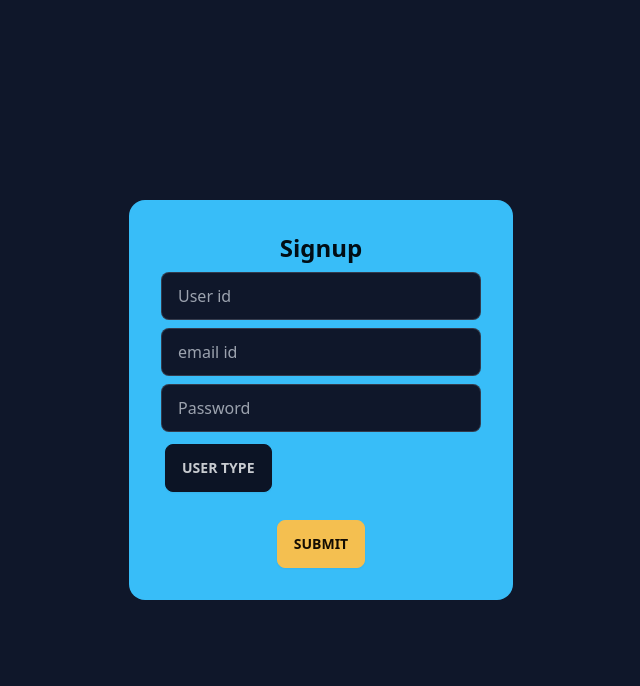
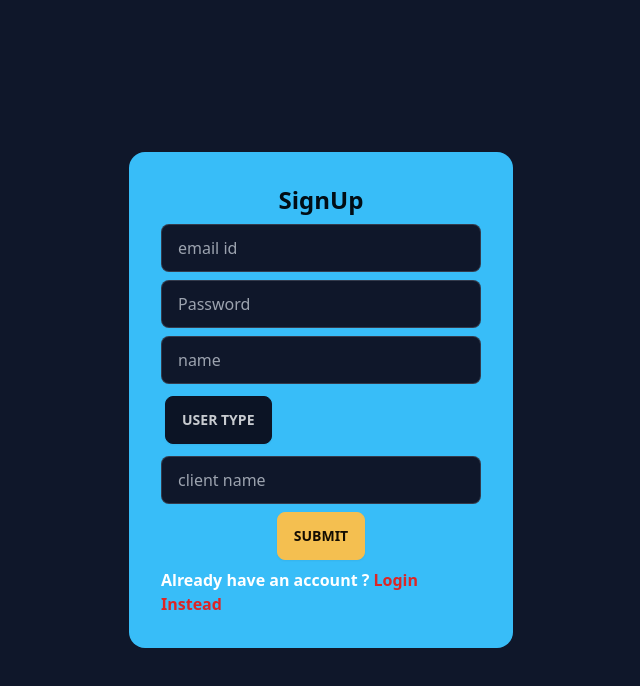
Before and after one commit to BrownCoderAyush/CRM_React, a React (Vite) app: page /signup in a window 1280 px wide. Shown: the top 686 px of the page, without its empty margins (319-959 px from the left). Built offline with nearby package versions, Linux system fonts and the light colour scheme.

Commit message:
completed with the signup page

```diff
--- a/src/Redux/Slices/AuthSlice.js
+++ b/src/Redux/Slices/AuthSlice.js
@@ -14,6 +14,15 @@ const initialState = {
 export const login = createAsyncThunk("/auth/login",async(data)=>{
     try {
         const response = await axiosInstance.post("auth/signin",data);
+        return response;
+    } catch (error) {
+        console.log(error,"err");
+    }
+});
+
+export const signup = createAsyncThunk("/auth/signup",async(data)=>{
+    try {
+        const response = await axiosInstance.post("auth/signup",data);
         return response;
     } catch (error) {
         console.log(error,"err");
--- a/src/pages/auth/Login.jsx
+++ b/src/pages/auth/Login.jsx
@@ -1,6 +1,6 @@
 import { useState } from "react";
 import { useDispatch } from "react-redux";
-import { useNavigate } from "react-router-dom";
+import { Link, useNavigate } from "react-router-dom";
 
 import { login } from "../../Redux/Slices/AuthSlice";
 
@@ -23,11 +23,19 @@ export default function Login(){
         });
     }
 
+    function resetLoginState(){
+        setLoginDetails({
+            email:"",
+            password:""
+        });
+    }
+
     async function onSubmit(){
 
         if(loginDetails.email=="" || loginDetails.password=="")return;
         const response = await dispatch(login(loginDetails));
         if(response.payload) navigator("/");
+        else resetLoginState();
 
     }
 
@@ -54,8 +62,14 @@ export default function Login(){
                         className="input input-bordered w-full max-w-xs text-white"
                     />
                     <div className="card-actions flex justify-center basis-2/3">
-                        <button className="btn btn-warning w-full basis-70 hover:bg-red-500" onClick={onSubmit}>SUBMIT</button>
+                        <button className="btn btn-warning w-full basis-70 hover:bg-yellow-300" onClick={onSubmit}>SUBMIT</button>
                     </div>
+                    <p className="text-white text-base font-semibold">
+                        Don't have an account ? <Link
+                        to="/signup"
+                        className="text-red-600"
+                        >SignUp Instead</Link>
+                    </p>
                 </div>
             </div>
         </div>
--- a/src/pages/auth/Signup.jsx
+++ b/src/pages/auth/Signup.jsx
@@ -1,24 +1,144 @@
+import { useRef, useState } from "react";
+import { useDispatch } from "react-redux";
+import { Link, useNavigate } from "react-router-dom";
+
+import { signup } from "../../Redux/Slices/AuthSlice";
+
+
+
 export default function Signup() {
+
+    const navigator = useNavigate();
+    const dispatch = useDispatch();
+    const detailsRef = useRef(null);
+
+    const [signupDetails, setSignupDetails] = useState({
+        email: "",
+        password: "",
+        name: "",
+        userType: "",
+        userStatus: "",
+        clientName: ""
+    });
+
+    function handleInputChange(e) {
+        const { name, value } = e.target;
+        setSignupDetails({
+            ...signupDetails,
+            [name]: value
+        });
+    }
+
+    function resetSignUpState() {
+        setSignupDetails({
+            email: "",
+            password: "",
+            name: "",
+            userType: "",
+            userStatus: "",
+            clientName: ""
+        });
+    }
+
+    async function onSubmit() {
+
+        if (
+            signupDetails.email == "" ||
+            signupDetails.password == "" ||
+            signupDetails.name == "" ||
+            signupDetails.userType == "" ||
+            signupDetails.userStatus == "" ||
+            signupDetails.clientName == ""
+        ) return;
+        const response = await dispatch(signup(signupDetails));
+
+        if(response.payload) navigator("/login");
+        else resetSignUpState();
+
+    }
+
+    function handleUserType(e) {
+
+        const type = e.target.textContent;
+        if (type == "USER TYPE") return;
+        setSignupDetails({
+            ...signupDetails,
+            userType: type,
+            userStatus: (type == "customer") ? "approved" : "suspended"
+        });
+        detailsRef.current.open=false;
+
+    }
+
+
     return (
         <div className="flex justify-center h-[100vh] items-center">
             <div className="card bg-primary text-primary-content w-96">
                 <div className="card-body flex flex-col items-center">
-                    <h2 className="card-title text-2xl">Signup</h2>
-                    <input type="text" placeholder="User id" className="input input-bordered w-full max-w-xs text-white" />
-                    <input type="email" placeholder="email id" className="input input-bordered w-full max-w-xs text-white" />
-                    <input type="password" placeholder="Password" className="input input-bordered w-full max-w-xs text-white" />
-                    <div className="w-full mb-4">
-                    <details className="dropdown">
-                        <summary className="btn m-1">USER TYPE</summary>
+                    <h2 className="card-title text-2xl">SignUp</h2>
+                    <input
+                        name="email"
+                        type="text"
+                        onChange={handleInputChange}
+                        placeholder="email id"
+                        value={signupDetails.email}
+                        className="input input-bordered w-full max-w-xs text-white"
+                    />
+                    <input
+                        name="password"
+                        type="password"
+                        onChange={handleInputChange}
+                        placeholder="Password"
+                        value={signupDetails.password}
+                        className="input input-bordered w-full max-w-xs text-white"
+                    />
+                    <input
+                        name="name"
+                        type="text"
+                        onChange={handleInputChange}
+                        placeholder="name"
+                        value={signupDetails.name}
+                        className="input input-bordered w-full max-w-xs text-white"
+                    />
+                    <div className="flex w-full justify-between">
+                        <details
+
+                            ref={detailsRef}
+                            onClick={handleUserType}
+                            className="dropdown"
+                        >
+                            <summary className="btn m-1">{(signupDetails.userType == "") ? "USER TYPE" : signupDetails.userType}</summary>
+                            <ul className="menu dropdown-content bg-base-100 rounded-box z-[1] w-52 p-2 shadow text-white">
+                                <li><a>customer</a></li>
+                                <li><a>engineer</a></li>
+                                <li><a>admin</a></li>
+                            </ul>
+                        </details>
+                        {/* <details className="dropdown">
+                        <summary className="btn m-1">USER STA</summary>
                         <ul className="menu dropdown-content bg-base-100 rounded-box z-[1] w-52 p-2 shadow text-white">
                             <li><a>Customer</a></li>
                             <li><a>Engineer</a></li>
                         </ul>
-                    </details>
+                    </details> */}
                     </div>
+                    <input
+                        name="clientName"
+                        type="text"
+                        onChange={handleInputChange}
+                        placeholder="client name"
+                        value={signupDetails.clientName}
+                        className="input input-bordered w-full max-w-xs text-white"
+                    />
                     <div className="card-actions flex justify-center basis-2/3">
-                        <button className="btn btn-warning w-full basis-70 hover:bg-red-500">SUBMIT</button>
+                        <button className="btn btn-warning w-full basis-70 hover:bg-yellow-300" onClick={onSubmit}>SUBMIT</button>
                     </div>
+                    <p className="text-white text-base font-semibold">
+                        Already have an account ? <Link
+                        to="/login"
+                        className="text-red-600"
+                        >Login Instead</Link>
+                    </p>
                 </div>
             </div>
         </div>
```
